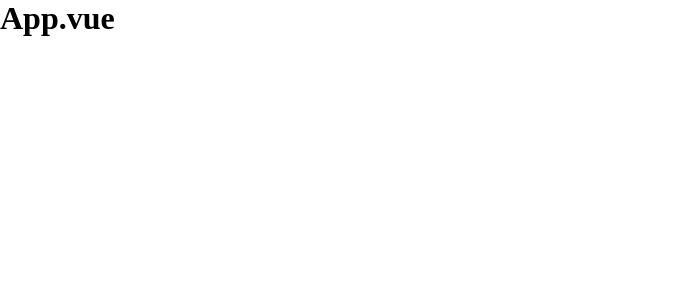
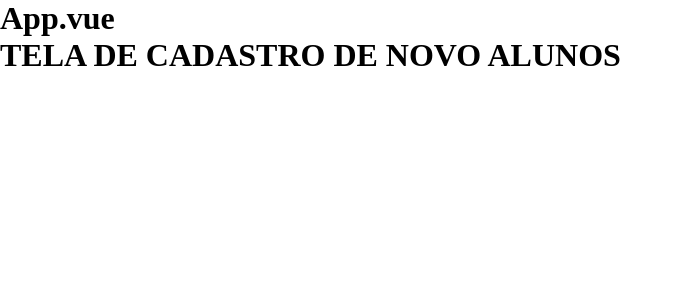
Before and after one commit to EduardoPSRodrigues/DevinHouse-Projeto-Modulo1, a Vue app in the folder FitManage Tech/: page /cadastro/novoaluno in a window 1280 px wide. Before the commit this address had no page. Shown: the top 300 px of the page, without its empty margins (0-683 px from the left). Built offline with nearby package versions, Linux system fonts and the light colour scheme.

Commit message:
Criação de todas as telas e configuração do roteamento

```diff
--- a/FitManage Tech/src/routes/routes.js
+++ b/FitManage Tech/src/routes/routes.js
@@ -1,20 +1,56 @@
 import { createRouter, createWebHistory } from 'vue-router'
 
-import LoginSistema from '../views/Login/LoginSistema.vue'
-import CadastroUsuario from '../views/CadastroUsuario/CadastroUsuario.vue'
+import Login from '../views/Login/Login.vue'
+import CadastroUsuario from '../views/Cadastramento/Usuario/CadastroUsuario.vue'
+import Dashboard from '../views/Dashboard/Dashboard.vue'
+import GerenciamentoExercicio from '../views/Gerenciamentos/Exercicio/GerenciamentoExercicio.vue'
+import GerenciamentoAlunos from '../views/Gerenciamentos/Alunos/GerenciamentoAlunos.vue'
+import CadastroNovoAluno from '../views/Cadastramento/NovoAluno/CadastroNovoAluno.vue'
+import CadastroTreino from '../views/Cadastramento/Treino/CadastroTreino.vue'
+import VisualizacaoTreinos from '../views/VisualizacaoTreinos/VisualizacaoTreinos.vue'
 
 const router = createRouter({
   history: createWebHistory(import.meta.env.BASE_URL),
   routes: [
     {
       path: '/',
-      name: 'LoginSistema',
-      component: LoginSistema
+      name: 'Login',
+      component: Login
     },
     {
-      path: '/cadastro',
+      path: '/cadastro/usuario',
       name: 'CadastroUsuario',
       component: CadastroUsuario
+    },
+    {
+      path: '/dashboard',
+      name: 'Dashboard',
+      component: Dashboard
+    },
+    {
+      path: '/gerenciamento/exercicio',
+      name: 'GerenciamentoExercicio',
+      component: GerenciamentoExercicio
+    },
+    {
+      path: '/gerenciamento/alunos',
+      name: 'GerenciamentoAlunos',
+      component: GerenciamentoAlunos
+    },
+    {
+      path: '/cadastro/novoaluno',
+      name: 'CadastroNovoAluno',
+      component: CadastroNovoAluno
+    },
+    {
+      path: '/cadastro/treino',
+      name: 'CadastroTreino',
+      component: CadastroTreino
+    },
+    {
+      path: '/visualizacaotreinos',
+      name: 'VisualizacaoTreinos',
+      component: VisualizacaoTreinos
     },
   ]
 })
--- /dev/null
+++ b/FitManage Tech/src/views/Cadastramento/NovoAluno/CadastroNovoAluno.vue
@@ -0,0 +1,17 @@
+<!-- eslint-disable vue/multi-word-component-names -->
+
+<template>
+    <div>
+        <h1>TELA DE CADASTRO DE NOVO ALUNOS</h1>
+    </div>
+</template>
+<script>
+export default {
+
+}
+</script>
+<style>
+    *{
+        margin: 0;
+    }
+</style>
--- /dev/null
+++ b/FitManage Tech/src/views/Cadastramento/Treino/CadastroTreino.vue
@@ -0,0 +1,17 @@
+<!-- eslint-disable vue/multi-word-component-names -->
+
+<template>
+    <div>
+        <h1>TELA DE CADASTRO DE TREINO</h1>
+    </div>
+</template>
+<script>
+export default {
+
+}
+</script>
+<style>
+    *{
+        margin: 0;
+    }
+</style>
--- /dev/null
+++ b/FitManage Tech/src/views/Dashboard/Dashboard.vue
@@ -0,0 +1,17 @@
+<!-- eslint-disable vue/multi-word-component-names -->
+
+<template>
+    <div>
+        <h1>TELA DE DASHBOARD</h1>
+    </div>
+</template>
+<script>
+export default {
+
+}
+</script>
+<style>
+    *{
+        margin: 0;
+    }
+</style>
--- /dev/null
+++ b/FitManage Tech/src/views/Gerenciamentos/Alunos/GerenciamentoAlunos.vue
@@ -0,0 +1,17 @@
+<!-- eslint-disable vue/multi-word-component-names -->
+
+<template>
+    <div>
+        <h1>TELA DE GERENCIAMENTO DE ALUNOS</h1>
+    </div>
+</template>
+<script>
+export default {
+
+}
+</script>
+<style>
+    *{
+        margin: 0;
+    }
+</style>
--- /dev/null
+++ b/FitManage Tech/src/views/Gerenciamentos/Exercicio/GerenciamentoExercicio.vue
@@ -0,0 +1,17 @@
+<!-- eslint-disable vue/multi-word-component-names -->
+
+<template>
+    <div>
+        <h1>TELA DE GERENCIAMENTO DE EXERCICIOS</h1>
+    </div>
+</template>
+<script>
+export default {
+
+}
+</script>
+<style>
+    *{
+        margin: 0;
+    }
+</style>
--- a/FitManage Tech/src/views/Login/LoginSistema.vue
+++ b/FitManage Tech/src/views/Login/Login.vue
@@ -1,3 +1,5 @@
+<!-- eslint-disable vue/multi-word-component-names -->
+
 <template>
     <div>
         <h1>TELA DE LOGIN</h1>
@@ -9,5 +11,7 @@ export default {
 }
 </script>
 <style>
-
+    *{
+        margin: 0;
+    }
 </style>
--- /dev/null
+++ b/FitManage Tech/src/views/VisualizacaoTreinos/VisualizacaoTreinos.vue
@@ -0,0 +1,17 @@
+<!-- eslint-disable vue/multi-word-component-names -->
+
+<template>
+    <div>
+        <h1>TELA DE VISUALIZAÇÃO DE TREINOS</h1>
+    </div>
+</template>
+<script>
+export default {
+
+}
+</script>
+<style>
+    *{
+        margin: 0;
+    }
+</style>
```
Also changed, not shown: FitManage Tech/src/views/Cadastramento/Usuario/CadastroUsuario.vue (renamed from FitManage Tech/src/views/CadastroUsuario/CadastroUsuario.vue).
